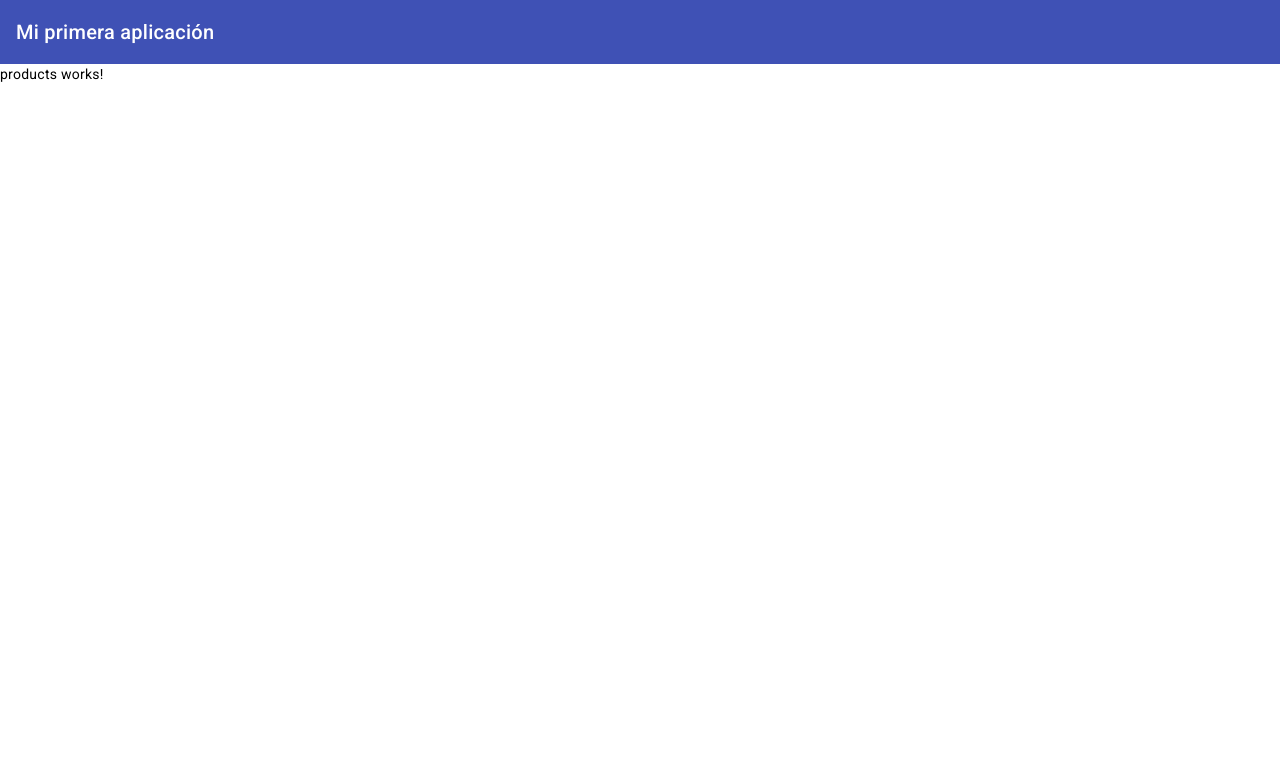
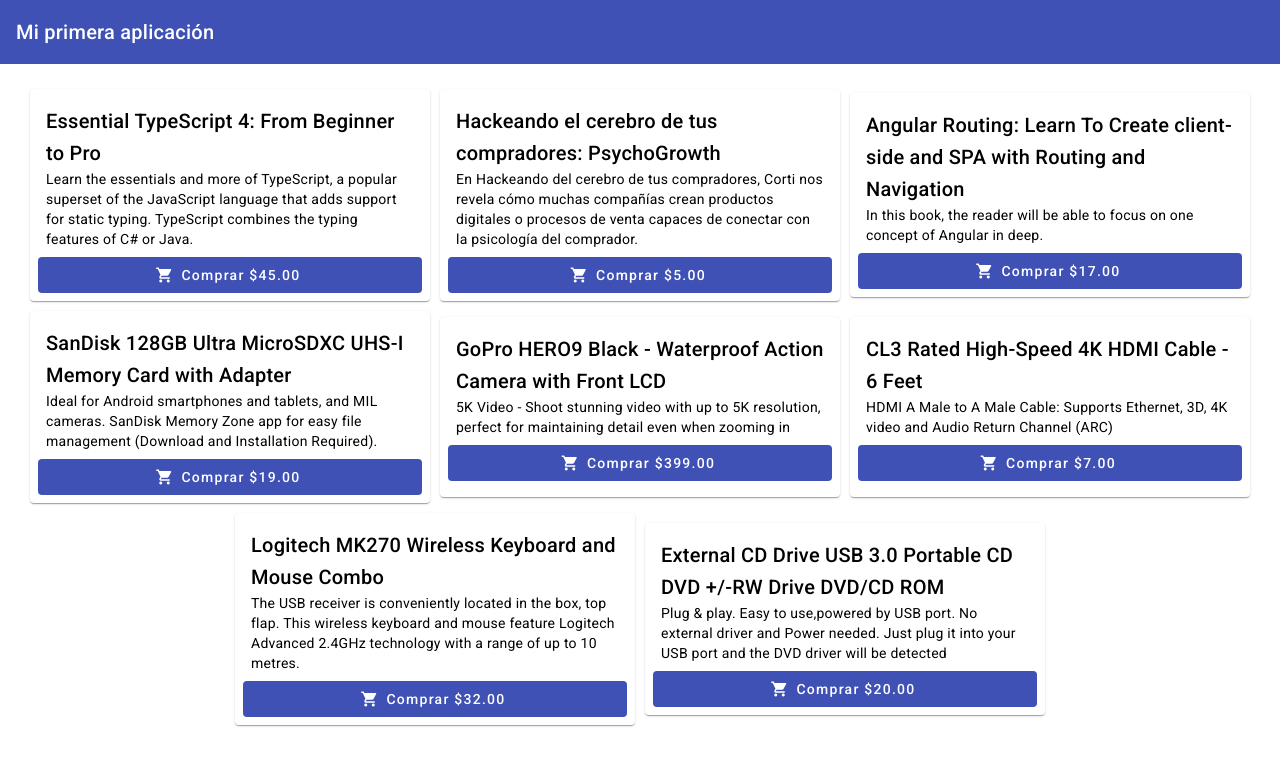
Before and after one commit to dyllansalgado/PracticaAngular, an Angular app in the folder AngularPractica/: page /products in a window 1280 px wide. Shown: the top 766 px of the page. Built offline with nearby package versions, Linux system fonts and the light colour scheme; data requests are answered from the project's data file.

Commit message:
Se muestra la informacion del json en el front,ademas de realizar y utilizar mas componentes en el front y se maquetea el card de productos

```diff
--- a/AngularPractica/src/app/pages/products/products.component.css
+++ b/AngularPractica/src/app/pages/products/products.component.css
@@ -0,0 +1,22 @@
+
+section.products{
+    display:flex;
+    flex-wrap: wrap;
+    justify-content: center;
+    align-items: center;
+    margin-top: 20px;
+    /*Margin es el margen, height la altura, width ancho*/
+
+    .card{
+        margin:5px;
+        min-height:180px;
+        min-width: 400px;
+        max-width: 400px;
+        height:100%;
+    }
+
+    button{
+        width: 100%;
+    }
+
+}
--- a/AngularPractica/src/app/pages/products/products.component.html
+++ b/AngularPractica/src/app/pages/products/products.component.html
@@ -1 +1,19 @@
-<p>products works!</p>
+<section class="products">
+    <mat-card class="card" *ngFor="let product of products">
+        <mat-card-header>
+            <mat-card-title>
+                {{product.name}}
+            </mat-card-title>
+        </mat-card-header>
+        <mat-card-content>
+            {{product.description}}
+        </mat-card-content>
+        <mat-card-actions>
+            <button mat-flat-button color="primary">Comprar
+                <!--- Currency permite modificar el pipe, cambiando el valor a precio dolar -->
+                {{product.price | currency}}
+                <mat-icon>shopping_cart</mat-icon>
+            </button>
+        </mat-card-actions>
+    </mat-card>
+</section>
--- a/AngularPractica/src/app/pages/products/products.component.ts
+++ b/AngularPractica/src/app/pages/products/products.component.ts
@@ -1,6 +1,7 @@
 import { Component, OnInit} from '@angular/core';
 import { ProductsService } from './services/products.service';
 import { tap } from 'rxjs/operators';
+import { Product } from './interfaces/product.interface';
 
 @Component({
   selector: 'app-products',
@@ -8,10 +9,12 @@
   styleUrls: ['./products.component.css']
 })
 export class ProductsComponent implements OnInit{
+  products!:Product[];
+
   constructor(private productSvc:ProductsService){}
 
   ngOnInit(): void {
-    this.productSvc.getProducts().pipe(tap( res => console.log(res))).subscribe();
+    this.productSvc.getProducts().pipe(tap((products:Product[])=>this.products =products)).subscribe();
 
   }
 }
--- a/AngularPractica/src/app/pages/products/products.module.ts
+++ b/AngularPractica/src/app/pages/products/products.module.ts
@@ -4,6 +4,7 @@
 import { ProductsRoutingModule } from './products-routing.module';
 import { ProductsComponent } from './products.component';
 import { ProductComponent } from './product/product.component';
+import { MaterialModule } from 'src/app/material.module';
 
 
 @NgModule({
@@ -13,7 +14,8 @@
   ],
   imports: [
     CommonModule,
-    ProductsRoutingModule
+    ProductsRoutingModule,
+    MaterialModule
   ]
 })
 export class ProductsModule { }
```
Also changed, not shown: AngularPractica/src/app/material.module.ts (+5 -2 lines).
